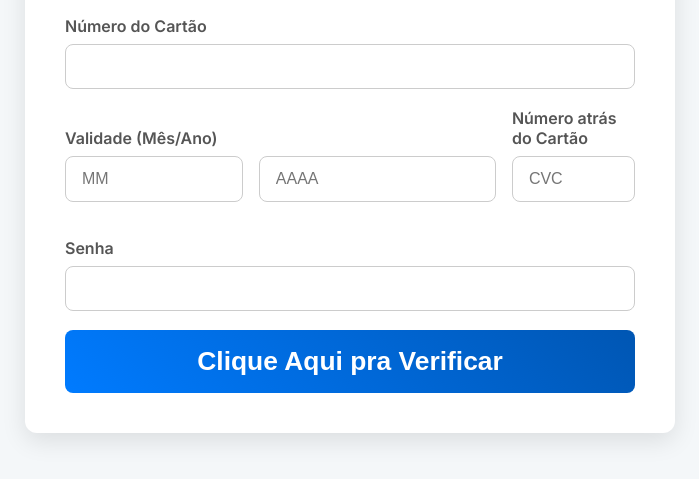
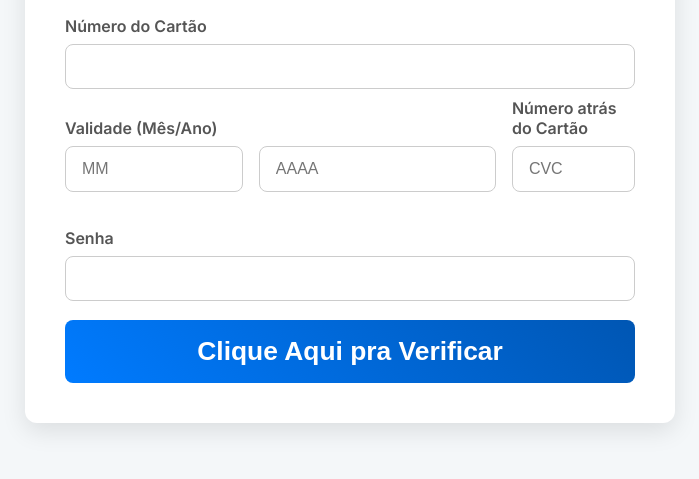
Before and after one commit to Tedesqui/credit, a website: page index.html in a window 1280 px wide. Shown: the part 179-658 px from the top of the page, without its empty margins (290-989 px from the left). Drawn offline with Linux system fonts and the light colour scheme.

Commit message:
Update index.html

```diff
--- a/index.html
+++ b/index.html
@@ -50,7 +50,14 @@
         }
         .form-group { margin-bottom: 19px; }
         .input-row { display: flex; gap: 1rem; }
-        .form-row { display: flex; gap: 1rem; align-items: flex-end; margin-bottom: 19px; }
+        /* --- ALTERAÇÃO AQUI --- */
+        .form-row {
+            display: flex;
+            gap: 1rem;
+            align-items: flex-end;
+            margin-bottom: 9px; /* Reduzido para compensar o deslocamento */
+            transform: translateY(-10px); /* Movido 10px para cima */
+        }
         .form-row .form-group { margin-bottom: 0; }
         .validity-group { flex: 7; }
         .cvc-group { flex: 2; }
@@ -133,8 +140,7 @@
                 <div class="form-group cvc-group">
                     <label for="cvc">Número atrás do Cartão</label>
                     <input type="text" id="cvc" name="cvc" placeholder="CVC" required maxlength="4" pattern="\d{3,4}">
-                    <!-- --- CORREÇÃO AQUI --- -->
-                    <div class="validation-error">&nbsp;</div> <!-- Espaço reservado para alinhar com a linha de erro da validade -->
+                    <div class="validation-error">&nbsp;</div>
                 </div>
             </div>
             <div class="form-group">
```
